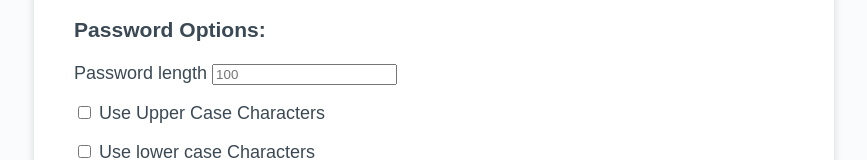
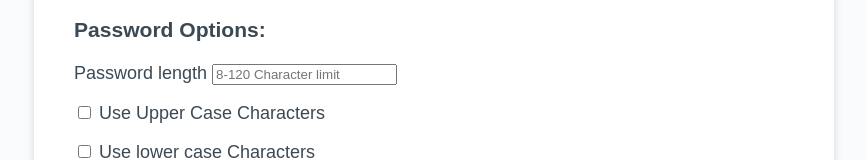
Before and after one commit to chris79kennard/Password-Generator, a plain HTML site: page index.html in a window 1280 px wide. Shown: the part 399-559 px from the top of the page, without its empty margins (206-1073 px from the left). Drawn offline with Linux system fonts and the light colour scheme.

Commit message:
updated Password Length placeholder text to 8-120 Character limit

```diff
--- a/index.html
+++ b/index.html
@@ -28,7 +28,7 @@
         <p>
           <label for="Length">Password length</label>
           <!-- This element has a CSS declaration of `cursor: text` -->
-          <input id="Length" type="text" placeholder="100" />
+          <input id="Length" type="text" placeholder="8-120 Character limit" />
         </p>
         <p>
           <input class="checkbox" id="Uppercase" type="checkbox" />
```
